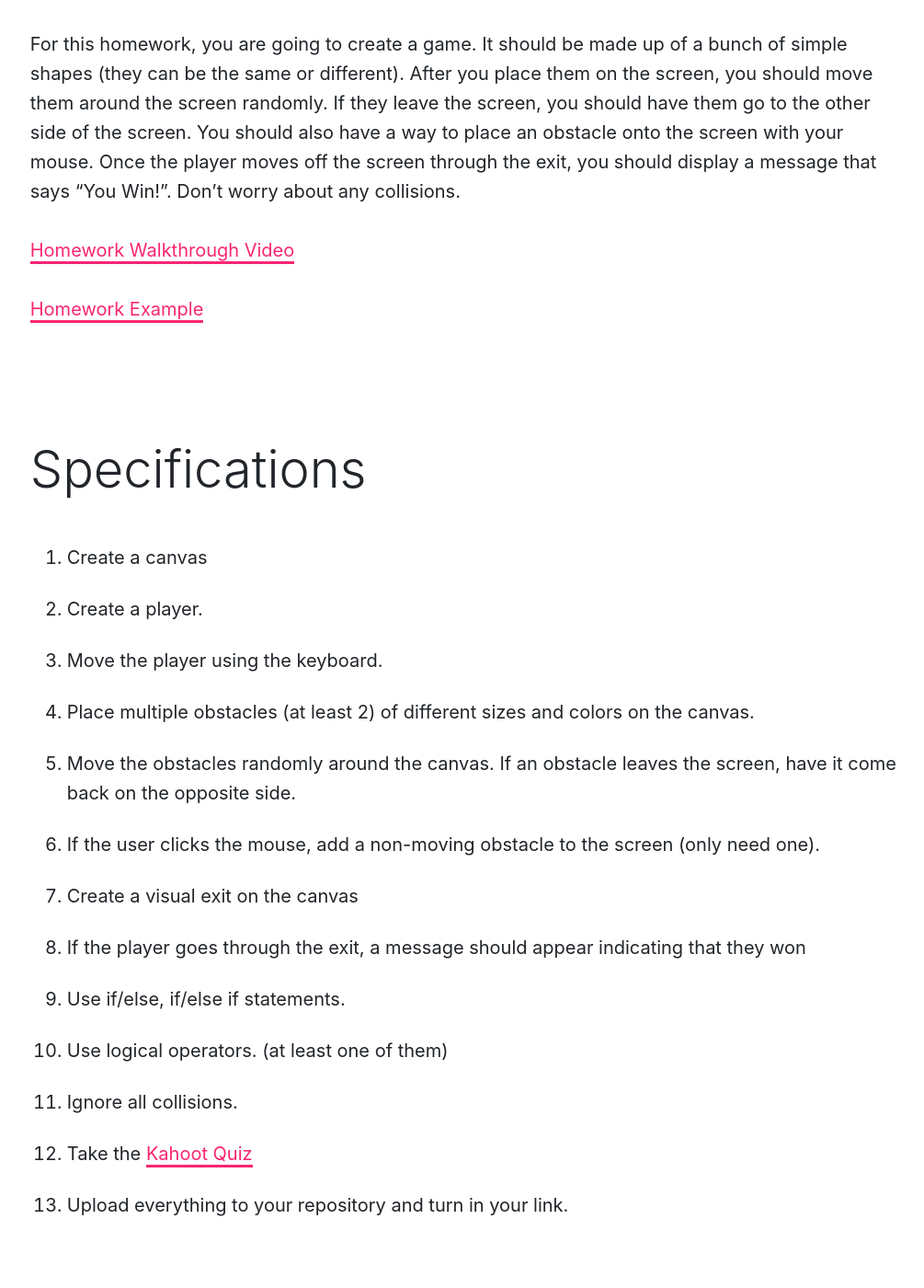
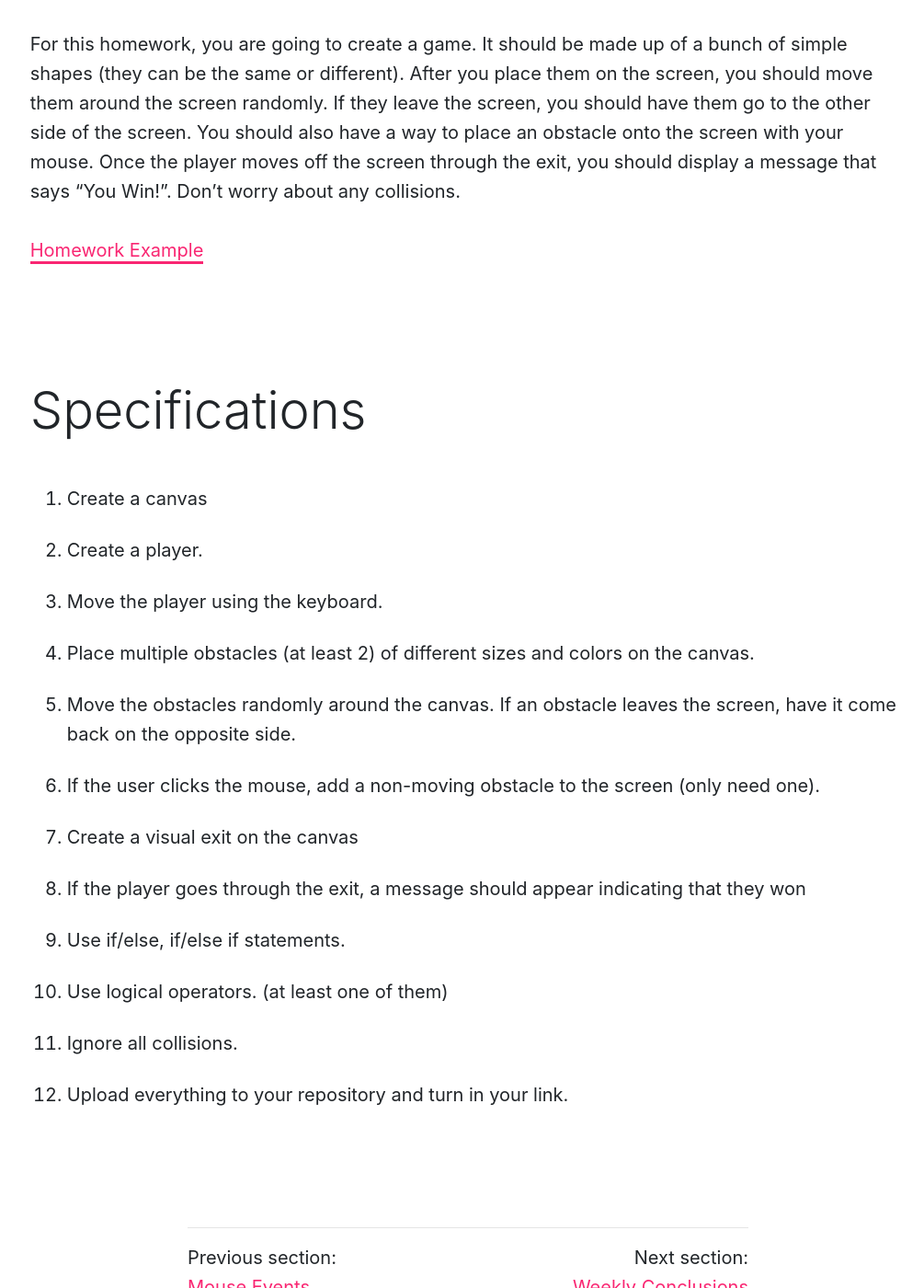
Before and after one commit to coryMcKague/MART120-Spring2024, a Jekyll site: the page built from modules/week-11/_posts/2017-02-10-homework.md, in a window 1280 px wide and 1400 px high, scrolled down 549 px. Shown: the whole window at 92% size, without its empty margins (131-1136 px from the left). Built offline with Jekyll 4.4.1, drawn with Linux system fonts in a browser that asks for light colours; nearby versions of some CDN libraries.

Commit message:
Update 2017-02-10-homework.md

```diff
--- a/modules/week-11/_posts/2017-02-10-homework.md
+++ b/modules/week-11/_posts/2017-02-10-homework.md
@@ -8,9 +8,8 @@ jotted: false
 
 For this homework, you are going to create a game.  It should be made up of a bunch of simple shapes (they can be the same or different).  After you place them on the screen, you should move them around the screen randomly. If they leave the screen, you should have them go to the other side of the screen.  You should also have a way to place an obstacle onto the screen with your mouse.  Once the player moves off the screen through the exit, you should display a message that says "You Win!".  Don't worry about any collisions.
 
-<p><a href="//youtu.be/klp-W0qsQFA" data-lity>Homework Walkthrough Video</a></p>
 
-<a href="https://github.com/Montana-Media-Arts/120_CreativeCoding1-Fall2023-Samples/tree/main/Homework%2012" target="_blank">Homework Example</a>
+<a href="https://github.com/coryMcKague/MART120_Homework/tree/main/Week11" target="_blank">Homework Example</a>
 
 ## Specifications
 
@@ -25,5 +24,4 @@ For this homework, you are going to create a game.  It should be made up of a bu
 10. Use if/else, if/else if statements.
 11. Use logical operators. (at least one of them)
 12. Ignore all collisions.
-13. Take the <a href="https://kahoot.it/challenge/08567995?challenge-id=84387498-97d5-4d82-ae4e-eabb1c94cf58_1697954123460" target="_blank">Kahoot Quiz</a>
-14. Upload everything to your repository and turn in your link.
+13. Upload everything to your repository and turn in your link.
```
